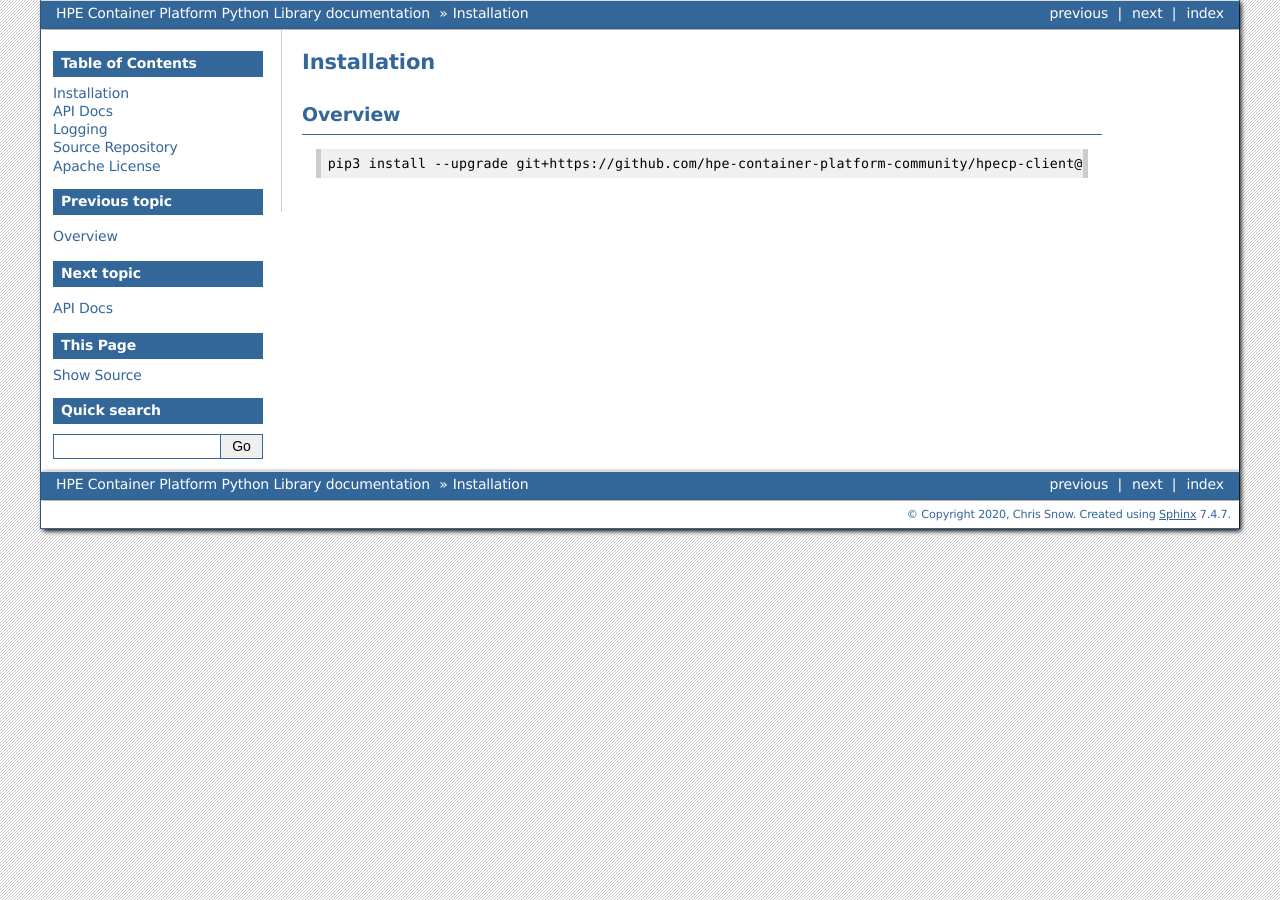
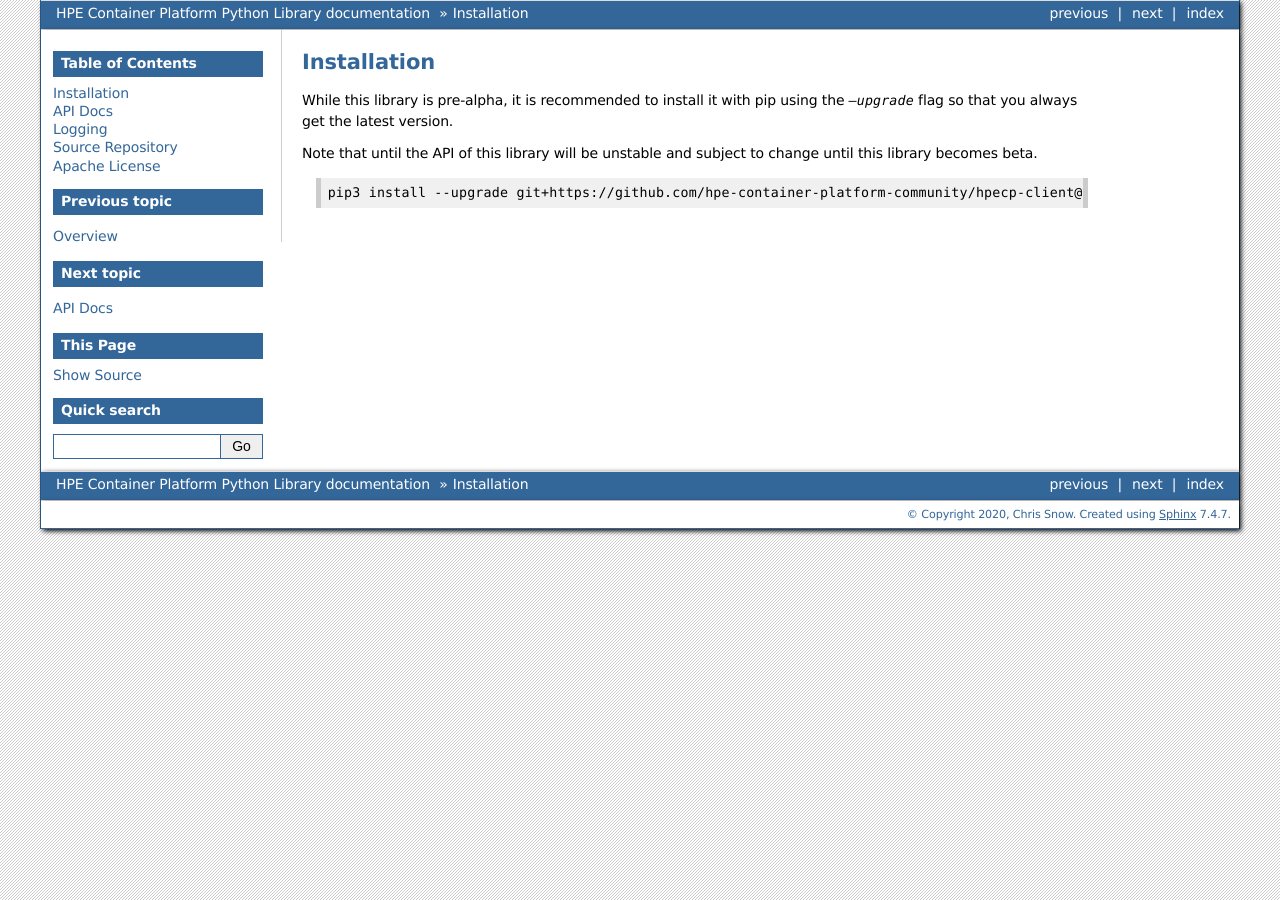
Before and after one commit to hpe-container-platform-community/hpecp-python-library, a Sphinx documentation site: the page built from docs/source/installation.rst, in a window 1280 px wide. Built offline with Sphinx 7.4.7, drawn with Linux system fonts in a browser that asks for light colours.

Commit message:
add install notes

```diff
--- a/docs/source/installation.rst
+++ b/docs/source/installation.rst
@@ -3,8 +3,10 @@
 Installation
 ============
 
-Overview
---------
+While this library is pre-alpha, it is recommended to install it with pip using the `--upgrade` flag so
+that you always get the latest version.
+
+Note that until the API of this library will be unstable and subject to change until this library becomes beta.
 
 .. code-block:: bash
 
```
